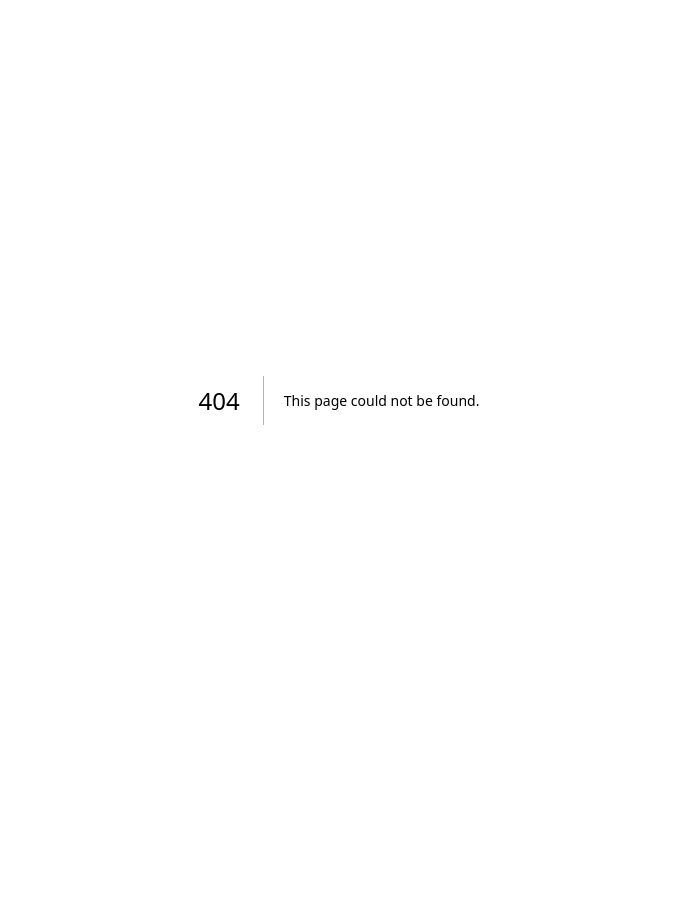
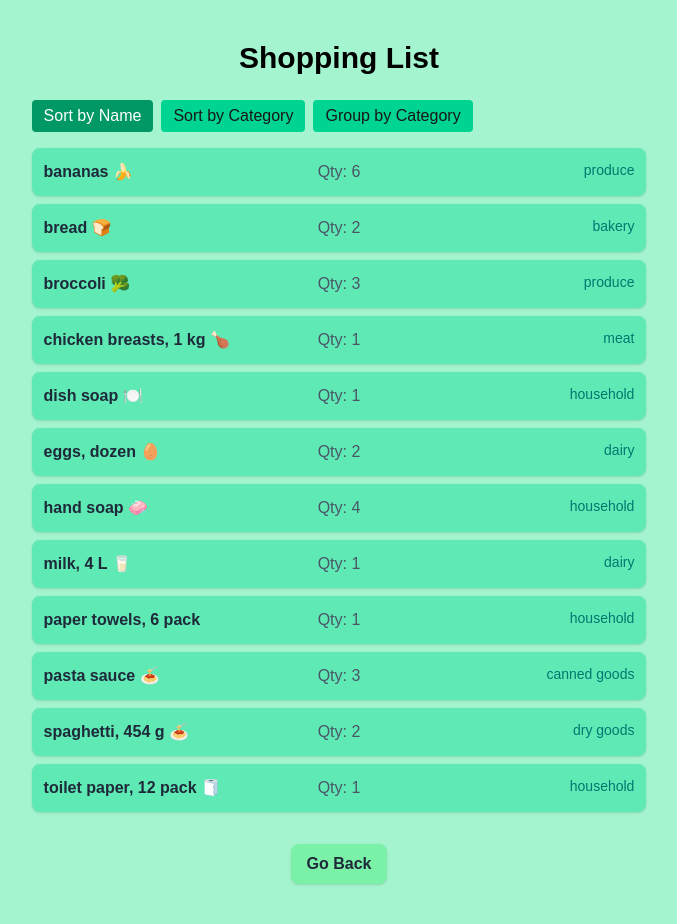
Before and after one commit to Shijiyo/cprg306-assignments, a Next.js app: page /week-6 in a window 1280 px wide. Before the commit this address had no page. Shown: the whole page, without its empty margins (301-978 px from the left). Before the commit the page ends 800 px from the top, so only its background shows below. Built offline with nearby package versions, Linux system fonts and the light colour scheme.

Commit message:
WEEK-6: Shopping list with sorting and grouping
Introduced a new Week 6 page featuring a shopping list. Added Item and ItemList components to display items from a JSON file, with options to sort or group by name or category. Updated the main navigation to include Week 6.

```diff
--- a/app/page.js
+++ b/app/page.js
@@ -7,6 +7,7 @@ export default function Page() {
     { name: "Week 3", href: "/week-3" },
     { name: "Week 4", href: "/week-4" },
     { name: "Week 5", href: "/week-5" },
+    { name: "Week 6", href: "/week-6" },
   ];
 
   return (
--- /dev/null
+++ b/app/week-6/item-list.js
@@ -0,0 +1,100 @@
+"use client";
+import { useState } from "react";
+import Item from "./item";
+import itemsData from "./items.json";
+
+export default function ItemList() {
+  const [sortBy, setSortBy] = useState("name");
+
+  let content;
+
+  if (sortBy === "group") {
+    // Group items by category
+    const grouped = itemsData.reduce((acc, item) => {
+      if (!acc[item.category]) acc[item.category] = [];
+      acc[item.category].push(item);
+      return acc;
+    }, {});
+
+    // Sort categories and items alphabetically
+    const sortedCategories = Object.keys(grouped).sort();
+    sortedCategories.forEach((cat) =>
+      grouped[cat].sort((a, b) => a.name.localeCompare(b.name))
+    );
+
+    content = (
+      <div>
+        {sortedCategories.map((category) => (
+          <div key={category} className="mb-4">
+            <h2 className="font-bold capitalize mb-2 text-gray-800">{category}</h2>
+            <ul className="ml-4">
+              {grouped[category].map((item) => (
+                <Item
+                  key={item.id}
+                  name={item.name}
+                  quantity={item.quantity}
+                  category={item.category}
+                />
+              ))}
+            </ul>
+          </div>
+        ))}
+      </div>
+    );
+  } else {
+    // Flat list sorted by name or category
+    const sortedItems = [...itemsData].sort((a, b) => {
+      if (sortBy === "name") {
+        return a.name.localeCompare(b.name);
+      } else if (sortBy === "category") {
+        return a.category.localeCompare(b.category);
+      }
+      return 0;
+    });
+
+    content = (
+      <ul>
+        {sortedItems.map((item) => (
+          <Item
+            key={item.id}
+            name={item.name}
+            quantity={item.quantity}
+            category={item.category}
+          />
+        ))}
+      </ul>
+    );
+  }
+
+  return (
+    <div>
+      <div className="flex gap-2 mb-4">
+        <button
+          onClick={() => setSortBy("name")}
+          className={`px-3 py-1 rounded ${
+            sortBy === "name" ? "bg-emerald-600 text-white" : "bg-emerald-400"
+          }`}
+        >
+          Sort by Name
+        </button>
+        <button
+          onClick={() => setSortBy("category")}
+          className={`px-3 py-1 rounded ${
+            sortBy === "category" ? "bg-emerald-600 text-white" : "bg-emerald-400"
+          }`}
+        >
+          Sort by Category
+        </button>
+        <button
+          onClick={() => setSortBy("group")}
+          className={`px-3 py-1 rounded ${
+            sortBy === "group" ? "bg-emerald-600 text-white" : "bg-emerald-400"
+          }`}
+        >
+          Group by Category
+        </button>
+      </div>
+      {content}
+    </div>
+  );
+}
--- /dev/null
+++ b/app/week-6/item.js
@@ -0,0 +1,13 @@
+import React from "react";
+
+export default function Item({ name, quantity, category }) {
+  return (
+    <li className="grid grid-cols-3 gap-4 p-3 bg-emerald-300 rounded-lg shadow-sm hover:shadow-lg hover:scale-[1.02] transition transform mb-2">
+      <span className="font-semibold text-gray-800">{name}</span>
+      <span className="text-gray-600 text-center">Qty: {quantity}</span>
+      <span className="text-sm text-teal-700 text-right">
+        {category}
+      </span>
+    </li>
+  );
+}
--- /dev/null
+++ b/app/week-6/items.json
@@ -0,0 +1,74 @@
+[
+  {
+    "id": "1h2GJKH12gkHG31h1H",
+    "name": "milk, 4 L 🥛",
+    "quantity": 1,
+    "category": "dairy"
+  },
+  {
+    "id": "2KJH3k2j3H1k2J3K1H",
+    "name": "bread 🍞",
+    "quantity": 2,
+    "category": "bakery"
+  },
+  {
+    "id": "3h2KJH3k2j3H1k2J3",
+    "name": "eggs, dozen 🥚",
+    "quantity": 2,
+    "category": "dairy"
+  },
+  {
+    "id": "4k2J3K1H2GJKH12gk",
+    "name": "bananas 🍌",
+    "quantity": 6,
+    "category": "produce"
+  },
+  {
+    "id": "5H1h1H2KJH3k2j3H",
+    "name": "broccoli 🥦",
+    "quantity": 3,
+    "category": "produce"
+  },
+  {
+    "id": "6H1k2J3K1H2GJKH1",
+    "name": "chicken breasts, 1 kg 🍗",
+    "quantity": 1,
+    "category": "meat"
+  },
+  {
+    "id": "7gkHG31h1H2KJH3k",
+    "name": "pasta sauce 🍝",
+    "quantity": 3,
+    "category": "canned goods"
+  },
+  {
+    "id": "8j3H1k2J3K1H2GJK",
+    "name": "spaghetti, 454 g 🍝",
+    "quantity": 2,
+    "category": "dry goods"
+  },
+  {
+    "id": "9H12gkHG31h1H2KJ",
+    "name": "toilet paper, 12 pack 🧻",
+    "quantity": 1,
+    "category": "household"
+  },
+  {
+    "id": "10H3k2j3H1k2J3K1",
+    "name": "paper towels, 6 pack",
+    "quantity": 1,
+    "category": "household"
+  },
+  {
+    "id": "11k2J3K1H2GJKH12",
+    "name": "dish soap 🍽️",
+    "quantity": 1,
+    "category": "household"
+  },
+  {
+    "id": "12GJKH12gkHG31h1",
+    "name": "hand soap 🧼",
+    "quantity": 4,
+    "category": "household"
+  }
+]
--- /dev/null
+++ b/app/week-6/page.js
@@ -0,0 +1,19 @@
+import React from "react";
+import ItemList from "./item-list";
+import Link from "next/link";
+
+export default function Page() {
+  return (
+    <main className="min-h-screen bg-emerald-200 flex flex-col items-center py-10">
+      <h1 className="text-3xl font-bold text-black mb-6">
+        Shopping List
+      </h1>
+      <ItemList />
+        <div className="mt-6 text-center">
+            <Link href="/"className="inline-block bg-green-300 text-gray-800 font-semibold px-4 py-2 rounded-lg shadow hover:shadow-md hover:scale-[1.02] transition">
+            Go Back
+            </Link>
+        </div>
+    </main>
+  );
+}
```
